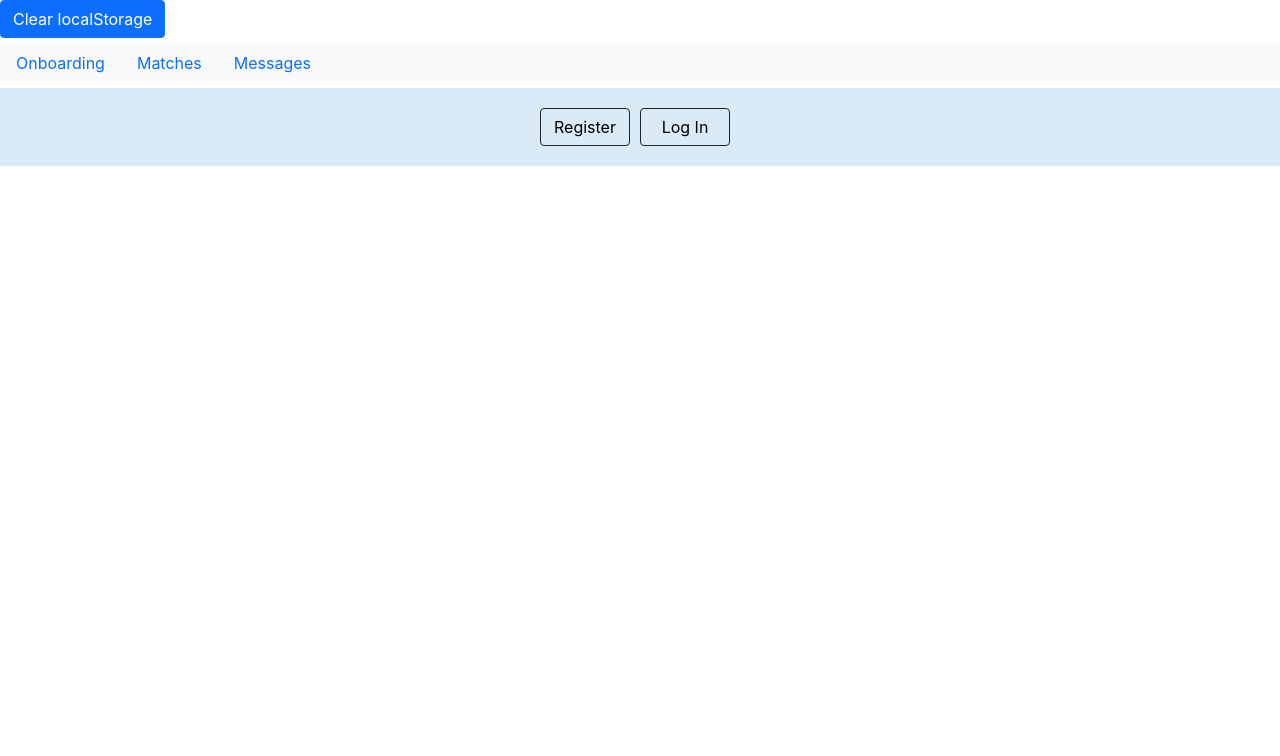
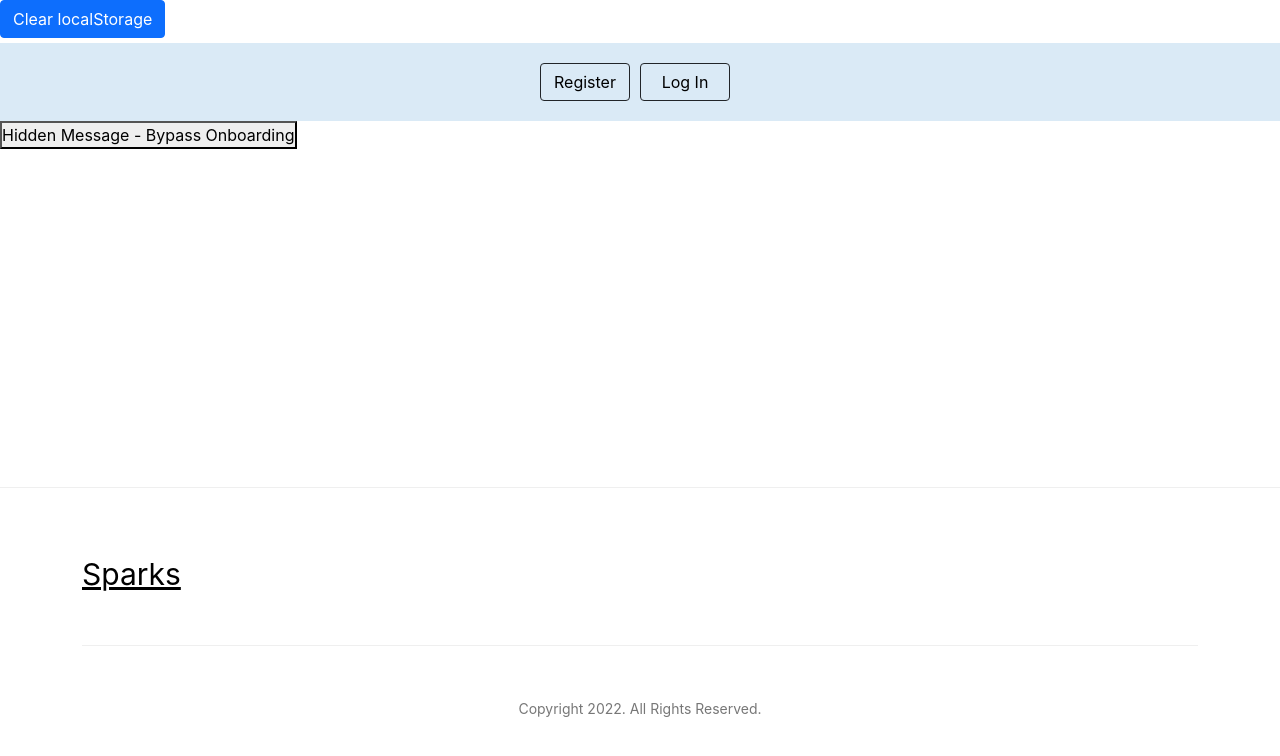
Before and after one commit to russellcs/ft1-dating-app, a React (Create React App) app: page / in a window 1280 px wide. Shown: the top 756 px of the page. Built offline with nearby package versions, Linux system fonts and the light colour scheme.

Commit message:
footer added and button to bypass onboarding

```diff
--- /dev/null
+++ b/src/components/BypassOnboarding/BypassOnboarding.jsx
@@ -0,0 +1,29 @@
+import Navbar from "../Navbar";
+import "./BypassOnboarding.scss";
+import { useDispatch } from "react-redux";
+import { types } from "../../redux/types";
+
+const BypassOnboarding = () => {
+  const dispatch = useDispatch();
+  // let hidden = true
+
+  // const hiddenClicked = () => {
+  //   hidden = !hidden;
+  //   console.log(hidden)
+
+  //   if (hidden === false) {
+  //     console.log("Navbar to show");
+  //     console.log("screen to be 1");
+  //     <Navbar />
+  //   }
+  // }
+
+  return (
+    <div className="BypassOnboarding">
+      {/* <button onClick={() => hiddenClicked()}>Hidden Message</button> */}
+      <button onClick={() => dispatch({type: types.BYPASS_ONBOARDING})}>Hidden Message - Bypass Onboarding</button>
+    </div>
+  );
+};
+
+export default BypassOnboarding;
--- /dev/null
+++ b/src/components/BypassOnboarding/BypassOnboarding.scss
@@ -0,0 +1,13 @@
+.BypassOnboarding {
+
+
+  p {
+    // position: fixed;
+    background-color: aqua;
+
+    height: 100px;
+    // bottom: 100px;
+    width: 100px;
+    // z-index: 50;
+  }
+}
--- /dev/null
+++ b/src/components/Footer/Footer.jsx
@@ -0,0 +1,60 @@
+import "./Footer.scss";
+
+const Footer = () => {
+  return (
+    <footer className="fixed-bottom footer-59391">
+      <div className="container">
+        <div className="row mb-5">
+          <div className="col-md-4">
+            <div className="site-logo">
+              <a href="#">Sparks</a>
+            </div>
+          </div>
+        </div>
+
+        {/* <div className="row mb-5"> */}
+          {/* <div className="col-md-6 ">
+              <ul className="nav-links list-unstyled nav-left">
+                <li>
+                  <a href="#">Privacy</a>
+                </li>
+                <li>
+                  <a href="#">Policy</a>
+                </li>
+              </ul>
+            </div> */}
+          {/* <div className="col-md-6 text-md-right">
+              <ul className="nav-links list-unstyled nav-right">
+                <li>
+                  <a href="#">Home</a>
+                </li>
+                <li>
+                  <a href="#">Our works</a>
+                </li>
+                <li>
+                  <a href="#">About</a>
+                </li>
+                <li>
+                  <a href="#">Blog</a>
+                </li>
+                <li>
+                  <a href="#">Contact</a>
+                </li>
+              </ul>
+            </div> */}
+        {/* </div> */}
+        <div className="row">
+          <div className="col ">
+            <div className="copyright">
+              <p>
+                <small>Copyright 2022. All Rights Reserved.</small>
+              </p>
+            </div>
+          </div>
+        </div>
+      </div>
+    </footer>
+  );
+};
+
+export default Footer;
--- /dev/null
+++ b/src/components/Footer/Footer.scss
@@ -0,0 +1,61 @@
+// footer {
+//     position: fixed;
+//     height: 100px;
+//     bottom: 0;
+//     width: 100%;
+// }
+
+.footer-59391 {
+    border-top: 1px solid #efefef;
+    background-color: #fff;
+    padding: 4rem 0; }
+    .footer-59391 .site-logo {
+      color: #fff; }
+      .footer-59391 .site-logo a {
+        font-size: 30px;
+        color: #000;
+    }
+    .footer-59391 .social-icons li {
+      display: inline-block; }
+      .footer-59391 .social-icons li a {
+        display: inline-block;
+        position: relative;
+        width: 40px;
+        height: 40px;
+        border-radius: 50%; }
+        .footer-59391 .social-icons li a.dr {
+          background: #ff2e6e; }
+        .footer-59391 .social-icons li a.be {
+          background: #394cff; }
+        .footer-59391 .social-icons li a.tw {
+          background: #00a0fb; }
+        .footer-59391 .social-icons li a.in {
+          background: #c31574; }
+        .footer-59391 .social-icons li a.fb {
+          background: #3b579b; }
+        .footer-59391 .social-icons li a.yt {
+          background: #fa2614; }
+        .footer-59391 .social-icons li a span {
+          position: absolute;
+          top: 50%;
+          left: 50%;
+          color: #fff; }
+    .footer-59391 .nav-links li {
+      display: inline-block; }
+      .footer-59391 .nav-links li a {
+        font-size: 14px;
+        color: #777;
+        padding: 10px; }
+    @media (max-width: 1199.98px) {
+      .footer-59391 .nav-links.nav-left li:first-child a {
+        padding-left: 0; } }
+    .footer-59391 .nav-links.nav-right li:last-child a {
+      padding-right: 0; }
+    @media (max-width: 1199.98px) {
+      .footer-59391 .nav-links.nav-right li:first-child a {
+        padding-left: 0; } }
+    .footer-59391 .copyright {
+      border-top: 1px solid #efefef;
+      padding-top: 50px;
+      text-align: center;
+      color: #777; }
--- a/src/components/Interface.jsx
+++ b/src/components/Interface.jsx
@@ -4,6 +4,9 @@ import Messaging from "./messages/Messaging";
 import { useDispatch } from "react-redux";
 import { types } from "../redux/types";
 import { useSelector } from "react-redux";
+import Footer from "./Footer/Footer";
+import BypassOnboarding from "./BypassOnboarding/BypassOnboarding";
+import Navbar from "./Navbar";
 
 const Interface = (props) => {
   const dispatch = useDispatch();
@@ -16,29 +19,8 @@ const Interface = (props) => {
 
   return (
     <>
-      <nav className="nav nav-pills flex-column flex-sm-row bg-light">
-        {loggedIn === false && (
-          <button
-            className="nav-link"
-            onClick={() => dispatch({ type: types.SET_SCREEN, payload: 0 })}
-          >
-            Onboarding
-          </button>
-        )}
-        <button
-          className="nav-link"
-          onClick={() => dispatch({ type: types.SET_SCREEN, payload: 1 })}
-        >
-          Matches
-        </button>
-
-        <button
-          className="nav-link"
-          onClick={() => dispatch({ type: types.SET_SCREEN, payload: 2 })}
-        >
-          Messages
-        </button>
-      </nav>
+      {screen === 0 ? null : <Navbar /> }
+      {/* <Navbar /> */}
 
       {screen === 0 && (
         <Onboarding
@@ -59,6 +41,8 @@ const Interface = (props) => {
           deleteMessage={props.deleteMessage}
         />
       )}
+      <BypassOnboarding />
+      <Footer />
     </>
   );
 };
--- a/src/components/Matching.jsx
+++ b/src/components/Matching.jsx
@@ -30,8 +30,8 @@ const Matching = () => {
   const dispatch = useDispatch();
 
   let currentUser = getUserById(currentUserId, users);
-  console.log(currentUser)
-  console.log(currentUserId)
+  // console.log(currentUser)
+  // console.log(currentUserId)
 
   // Filters out incompatible users (including seen) from array of potencial matches
   const potentialMatchFilter = (user) => {
--- /dev/null
+++ b/src/components/Navbar.jsx
@@ -0,0 +1,36 @@
+import { useDispatch } from "react-redux";
+import { types } from "../redux/types";
+import { useSelector } from "react-redux";
+
+const Navbar = () => {
+  const dispatch = useDispatch();
+  const loggedIn = useSelector((state) => state.general.loggedIn);
+
+  return (
+    <nav className="nav nav-pills flex-column flex-sm-row bg-light">
+      {/* {loggedIn === false && (
+        <button
+          className="nav-link"
+          onClick={() => dispatch({ type: types.SET_SCREEN, payload: 0 })}
+        >
+          Onboarding
+        </button>
+      )} */}
+      <button
+        className="nav-link"
+        onClick={() => dispatch({ type: types.SET_SCREEN, payload: 1 })}
+      >
+        Matches
+      </button>
+
+      <button
+        className="nav-link"
+        onClick={() => dispatch({ type: types.SET_SCREEN, payload: 2 })}
+      >
+        Messages
+      </button>
+    </nav>
+  );
+};
+
+export default Navbar;
--- a/src/redux/generalInitialState.js
+++ b/src/redux/generalInitialState.js
@@ -2,9 +2,9 @@ export const generalInitialState = {
   screen: 0,
   matchingFilter: {
     ageFilter: true,
-    genderFilter: true,
+    genderFilter: false,
     heightFilter: true,
-    distanceFilter: true,
+    distanceFilter: false,
     existingKidsFilter: true,
     openToKidsFilter: true,
     seenFilter: true,
--- a/src/redux/reducers/generalReducer.js
+++ b/src/redux/reducers/generalReducer.js
@@ -49,6 +49,12 @@ export function generalReducer(
 
       return { ...state, loggedIn, currentUserId, screen };
     }
+
+    case types.BYPASS_ONBOARDING: {
+      let screen = 1;
+
+      return { ...state, screen};
+    }
     default:
       return state;
   }
--- a/src/redux/types.js
+++ b/src/redux/types.js
@@ -16,4 +16,5 @@ export const types = {
   SET_CURRENT_USER_ID: "SET_CURRENT_USER_ID",
   SET_LOGGED_IN_STATUS: "SET_LOGGED_IN_STATUS",
   LOG_OUT: "LOG_OUT",
+  BYPASS_ONBOARDING: "BYPASS_ONBOARDING",
 };
--- a/src/utils/matching.js
+++ b/src/utils/matching.js
@@ -14,7 +14,7 @@ export const getAge = (dob) => {
 };
 
 export const getUserById = (id, users) => {
-  console.log(id, users);
+  // console.log(id, users);
   return users.find(({ userId }) => userId === id);
 };
 
@@ -41,7 +41,6 @@ export const distanceFilter = (currentUser, user) => {
 };
 
 export const distanceCheck = (user1, user2) => {
-  console.log(user1, user2);
   const user1Location = user1.personalDetails.location;
   const user1AcceptedDistance = user1.preferences.acceptedDistance;
   const user2Location = user2.personalDetails.location;
```
Also changed, not shown: src/App.tst.js (added, +8 -0 lines), 2 other files (tests, documents, lock files or other folders).
